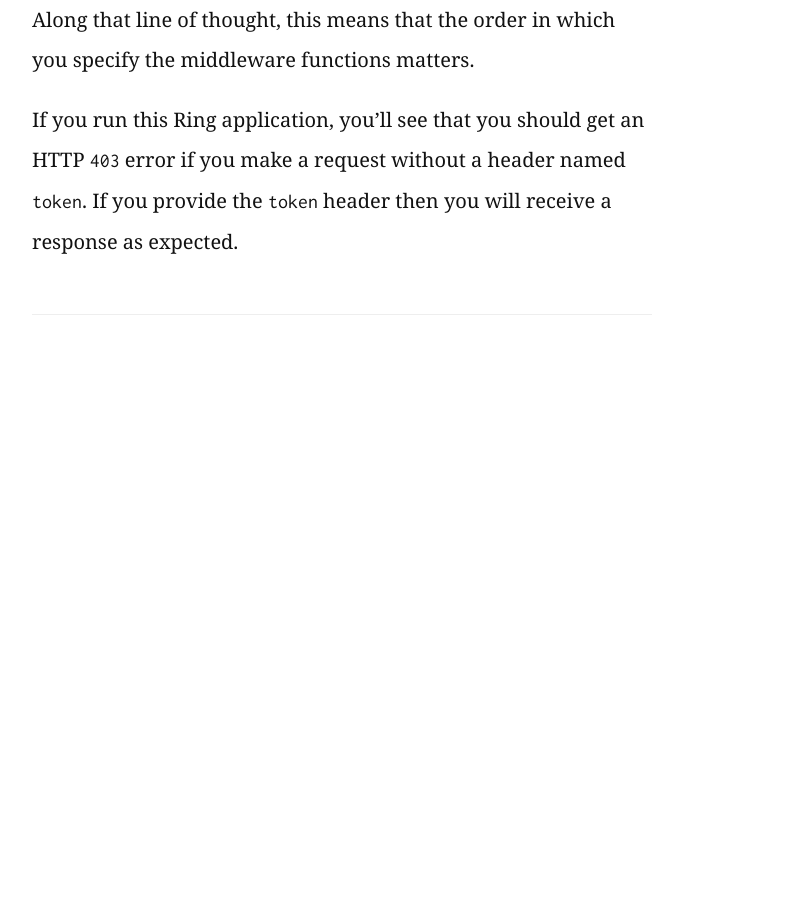
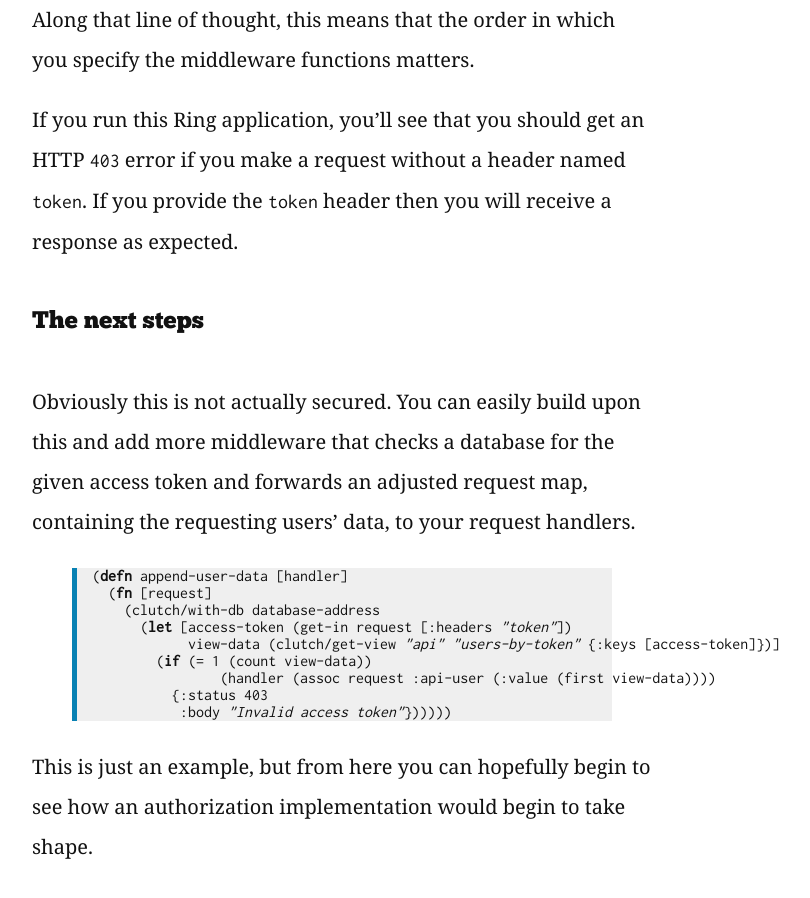
Before and after one commit to ryancole/ryancole.github.com, a Jekyll site: the page built from _posts/2013-02-19-secure-ring-http-api-with-middleware.md, in a window 1280 px wide and 900 px high, scrolled down 2234 px. Shown: the whole window, without its empty margins (458-1268 px from the left). Built offline with Jekyll 4.4.1, drawn with Linux system fonts in a browser that asks for light colours; comment, search, counter and statistics services are not loaded; before the commit the page ends 2590 px from its top, so only the background shows below that.

Commit message:
adjusted

```diff
--- a/_posts/2013-02-19-secure-ring-http-api-with-middleware.md
+++ b/_posts/2013-02-19-secure-ring-http-api-with-middleware.md
@@ -41,3 +41,21 @@ The expansion result of that `->` macro would look like this.
 Along that line of thought, this means that the order in which you specify the middleware functions matters.
 
 If you run this Ring application, you'll see that you should get an HTTP `403` error if you make a request without a header named `token`. If you provide the `token` header then you will receive a response as expected.
+
+## The next steps
+
+Obviously this is not actually secured. You can easily build upon this and add more middleware that checks a database for the given access token and forwards an adjusted request map, containing the requesting users' data, to your request handlers.
+
+{% highlight clojure %}
+(defn append-user-data [handler]
+  (fn [request]
+    (clutch/with-db database-address
+      (let [access-token (get-in request [:headers "token"])
+            view-data (clutch/get-view "api" "users-by-token" {:keys [access-token]})]
+        (if (= 1 (count view-data))
+        	(handler (assoc request :api-user (:value (first view-data))))
+          {:status 403
+           :body "Invalid access token"})))))
+{% endhighlight %}
+
+This is just an example, but from here you can hopefully begin to see how an authorization implementation would begin to take shape.
```
